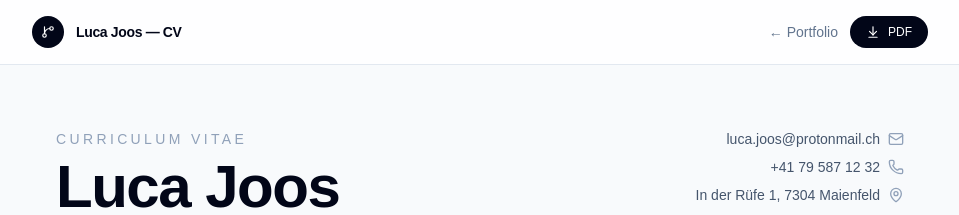
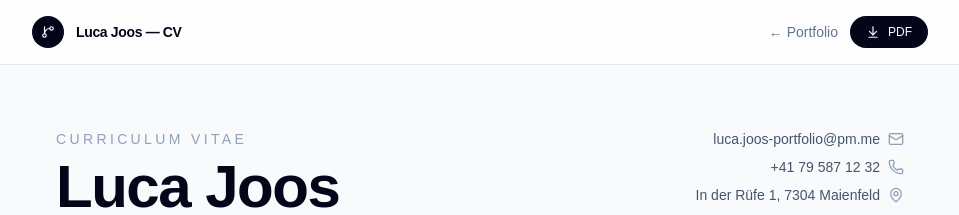
Before and after one commit to jooluc/data-portfolio, a Next.js app: page /cv in a window 1280 px wide. Shown: the top 215 px of the page, without its empty margins (160-1119 px from the left). Built offline with nearby package versions, Linux system fonts and the light colour scheme.

Commit message:
change of mailaddress in main page.tsx and cv

```diff
--- a/app/cv/page.tsx
+++ b/app/cv/page.tsx
@@ -47,7 +47,7 @@ export default function CvPage() {
           <div className="flex flex-col gap-2 text-sm text-slate-600 md:text-right">
             <a href="mailto:luca.joos@protonmail.ch" className="flex items-center gap-2 hover:text-slate-950 md:flex-row-reverse">
               <Mail className="h-4 w-4 text-slate-400" />
-              luca.joos@protonmail.ch
+              luca.joos-portfolio@pm.me
             </a>
             <a href="tel:+41795871232" className="flex items-center gap-2 hover:text-slate-950 md:flex-row-reverse">
               <Phone className="h-4 w-4 text-slate-400" />
```
